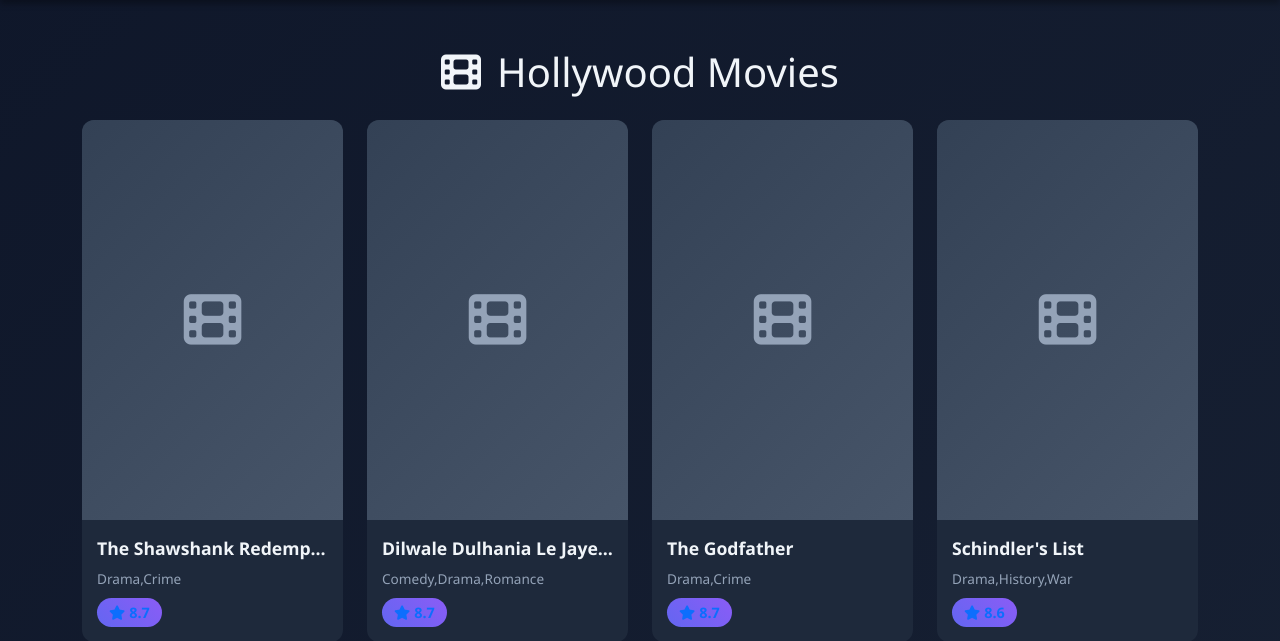
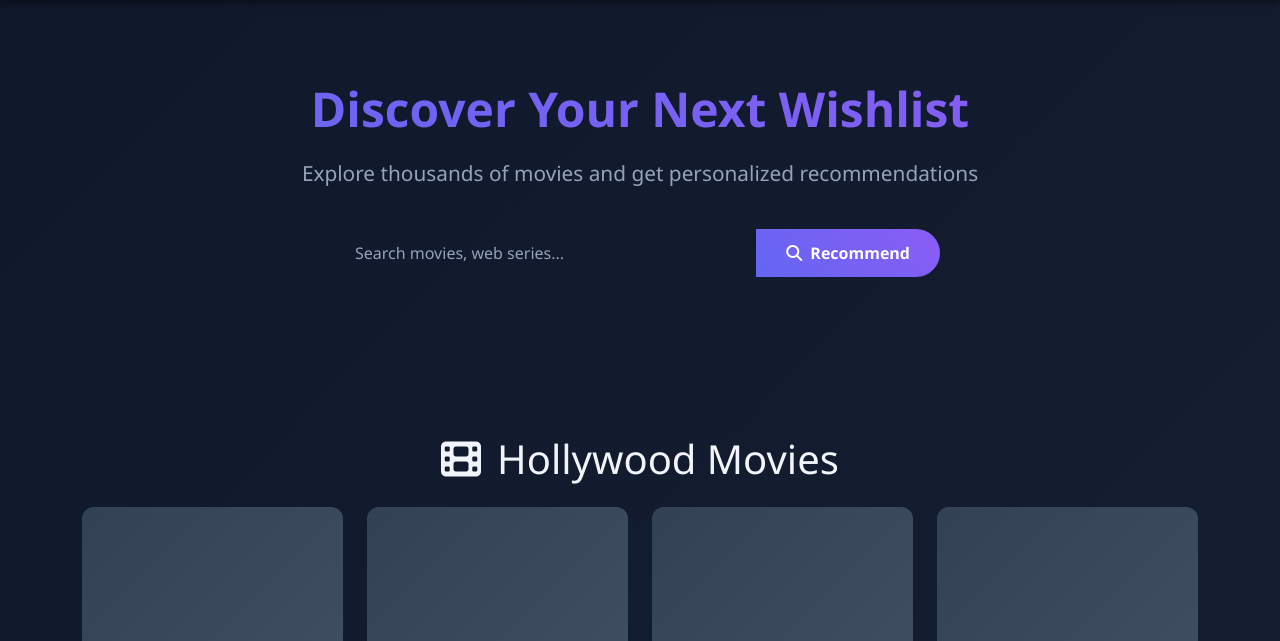
Before and after one commit to Chetanpatil03/movie-recommendation-sys, a Flask app: page /hollywood in a window 1280 px wide. Shown: the part 80-721 px from the top of the page. Run offline with Flask 3, Linux system fonts and the light colour scheme; the visitor is signed in with stand-in values (Sample User, id 1); data that the repository does not hold is empty; some libraries are stand-ins or nearby versions.

Commit message:
update repository

```diff
--- a/templates/base.html
+++ b/templates/base.html
@@ -1,5 +1,6 @@
 <!DOCTYPE html>
 <html lang="en">
+
 <head>
     <meta charset="UTF-8">
     <meta name="viewport" content="width=device-width, initial-scale=1.0">
@@ -192,9 +193,66 @@
             color: var(--primary-color);
             font-weight: 600;
         }
+
+        /* Style for the search form container */
+        .search-form {
+            display: flex;
+            align-items: center;
+        }
+
+        /* Style for the search input field */
+        .search-input {
+            background-color: var(--card-bg-darker);
+            /* Darker background for the input */
+            color: var(--text-light);
+            /* Light text color */
+            border: 1px solid var(--border-dark);
+            /* Subtle border */
+            border-radius: 5px;
+            /* Slightly rounded corners */
+            padding: 8px 15px;
+            /* Adequate padding */
+            transition: all 0.3s ease;
+            /* Smooth transition for focus effect */
+        }
+
+        .search-input::placeholder {
+            color: var(--text-secondary);
+            /* Lighter placeholder text */
+        }
+
+        .search-input:focus {
+            background-color: var(--card-bg-dark);
+            /* Slightly lighter background on focus */
+            box-shadow: 0 0 0 0.25rem rgba(144, 202, 249, 0.25);
+            /* Blue glow on focus */
+            border-color: #90caf9;
+            /* Blue border on focus */
+            color: var(--text-light);
+        }
+
+        /* Style for the search button */
+        .search-button {
+            background-color: transparent;
+            /* Transparent background */
+            color: var(--text-light);
+            /* Light text color */
+            border: 1px solid var(--border-dark);
+            /* Border to match the input */
+            border-radius: 5px;
+            transition: all 0.3s ease;
+        }
+
+        .search-button:hover {
+            background-color: var(--border-dark);
+            /* Subtle change on hover */
+            color: var(--text-light);
+            border-color: var(--border-dark);
+        }
     </style>
     {% block extra_css %}{% endblock %}
 </head>
+
 <body>
     <!-- Navbar -->
     <nav class="navbar navbar-expand-lg navbar-dark sticky-top">
@@ -238,17 +296,44 @@
         </div>
     </nav>
 
+    <!-- <form class="d-flex search-form"  method="get">
+        <input class="form-control me-2 search-input" type="search" placeholder="Get recommendations..."
+            aria-label="Search" name="q">
+        <button class="btn btn-outline-light search-button" type="submit">Submit</button>
+    </form> -->
+
+    {% if current_path in ['/hollywood', '/bollywood', '/webseries'] %}
+    <div class="hero-section">
+        <div class="container">
+            <h1 class="hero-title">Discover Your Next Wishlist</h1>
+            <p class="hero-subtitle">Explore thousands of movies and get personalized recommendations</p>
+            <form action="/search" method="GET" action="{{ url_for('recommend') }}" class="search-container">
+                <div class="input-group">
+                    <input type="text" name="q" class="form-control search-input"
+                        placeholder="Search movies, web series..." required>
+                    <button type="submit" class="btn btn-primary search-btn">
+                        <i class="fas fa-search me-2"></i>Recommend
+                    </button>
+                </div>
+            </form>
+        </div>
+    </div>
+    {% endif %}
+
+
     <!-- Main Content -->
     <main>
         {% block content %}{% endblock %}
     </main>
+
 
     <!-- Footer -->
     <footer class="footer">
         <div class="container">
             <p>&copy; 2025 Movie Recommender System | Built with Flask & OMDb API</p>
             <p class="mt-2">
-                <a href="https://github.com/Chetanpatil03/movie-recommendation-sys" class="text-decoration-none" style="color: var(--primary-color)">
+                <a href="https://github.com/Chetanpatil03/movie-recommendation-sys" class="text-decoration-none"
+                    style="color: var(--primary-color)">
                     <i class="fab fa-github me-2"></i>GitHub
                 </a>
             </p>
@@ -258,4 +343,5 @@
     <script src="https://cdn.jsdelivr.net/npm/bootstrap@5.3.0/dist/js/bootstrap.bundle.min.js"></script>
     {% block extra_js %}{% endblock %}
 </body>
+
 </html>
```
Also changed, not shown: templates/recommendations.html (added, +46 -0 lines).
